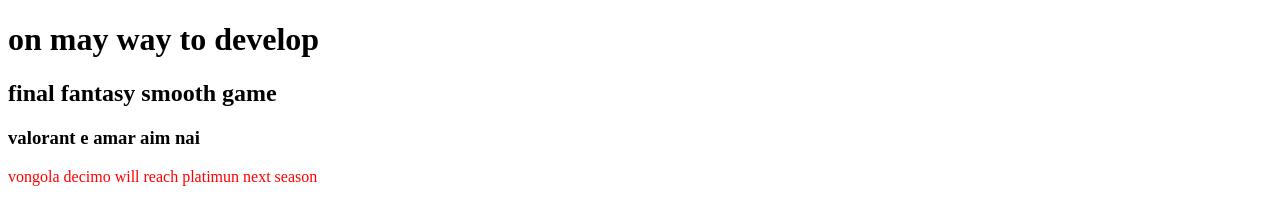
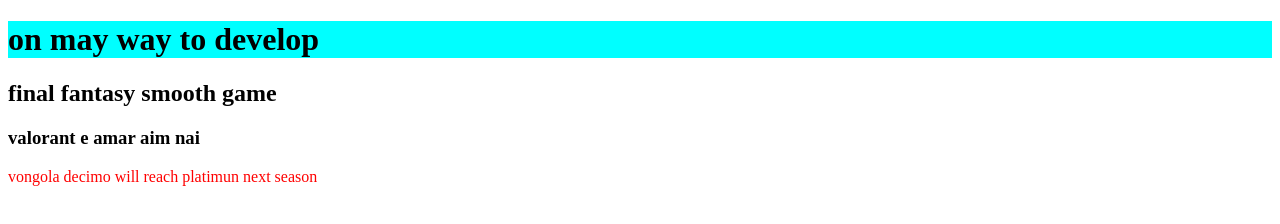
Before and after one commit to FarhanAmin068/my-first-repo, a plain HTML site: page index.html in a window 1280 px wide. Drawn offline with Linux system fonts and the light colour scheme.

Commit message:
styles added

```diff
--- a/style.css
+++ b/style.css
@@ -2,3 +2,6 @@ p{
     color:red;
 
 }
+h1{
+    background-color: cyan;
+}
```
